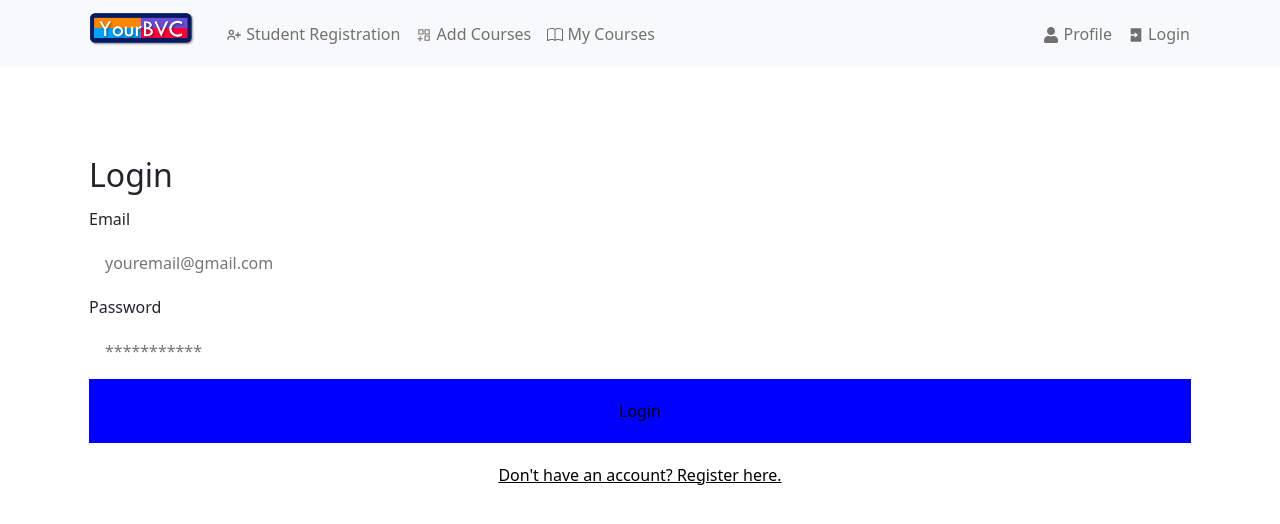
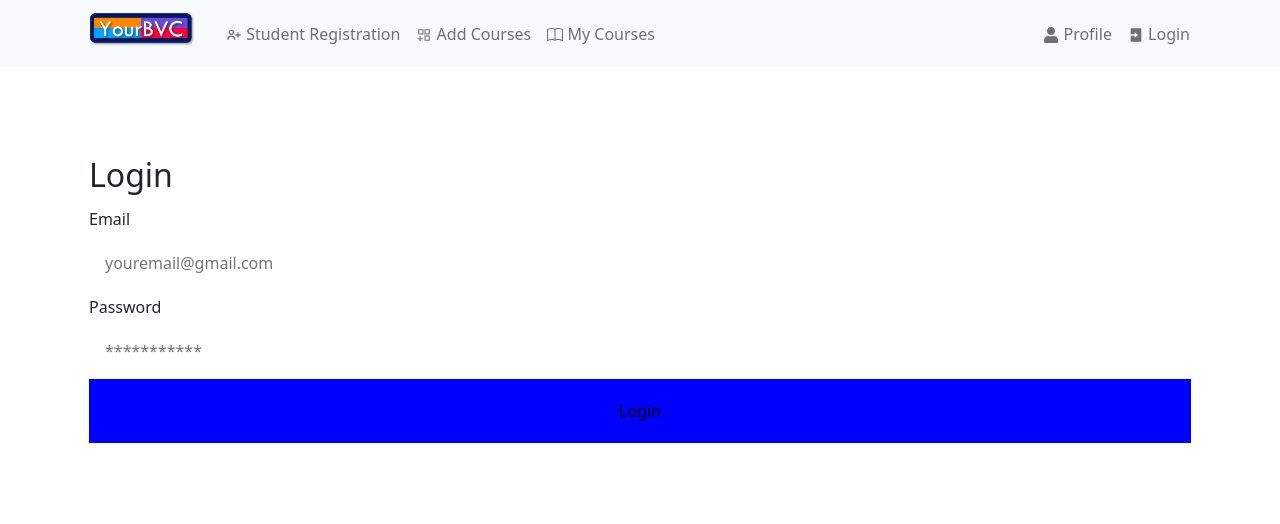
Before and after one commit to mnreettoor/webprogramming, a React (Create React App) app in the folder courseproject/: page / in a window 1280 px wide. Shown: the top 524 px of the page. Built offline with nearby package versions, Linux system fonts and the light colour scheme; the HTML template or start-up script is replaced by a standard one.

Commit message:
UseLocation

```diff
--- a/courseproject/src/Pages/Login.js
+++ b/courseproject/src/Pages/Login.js
@@ -1,21 +1,23 @@
 import React, {useState} from "react";
 import { useNavigate } from "react-router-dom";
 import students from "../JSON/students.json"
+import {Link} from "react-router-dom";
 
 // Abdul
-export const Login = (props) => {
+const Login = ({setUser}) => {
     const navigate = useNavigate();
     const[email, setEmail] = useState('');
     const[password, setPassword] = useState('');
+
     const handleSubmit = (e) =>{
-
         e.preventDefault();
         if(students.some(e => e.email == email) && students.some(e => e.password == password)) {
-            navigate("../Profile");
+            navigate("../Profile", {state:{email}});
         } else {
             alert("The user and password are not in our database")
         }
     }
+
 
     return(
         <div className="auth-form-container">
@@ -26,10 +28,13 @@ export const Login = (props) => {
                 <label htmlfor="password">Password</label>
                 <input value={password} onChange={(e) => setPassword(e.target.value)} type="password" placeholder="***********" id="password" name="password" />
                 <button type="submit" onClick={handleSubmit}>Login</button>
+
             </form>
-            <button className="link-btn" onClick={() => props.onFormSwitch('register')}>Don't have an account? Register here.</button>
+            {/*<button className="link-btn" onClick={() => props.onFormSwitch('register')}>Don't have an account? Register here.</button>*/}
 
 
        </div>
     )
 }
+
+export default Login
--- a/courseproject/src/Pages/MyCourses.js
+++ b/courseproject/src/Pages/MyCourses.js
@@ -7,10 +7,10 @@ import courses from '../JSON/courses.json';
 
 // Dario
 const MyCourses = ()=>{
+
     const [myCourses, setMyCourses] = useState(mycourses)
     const studentId = 1001;
     const student = myCourses.find(student => student.studentId === studentId)
-
     const handleDropCourse = (id) => {
         //setMyCourses(
             student.courses.splice(id,1)
--- a/courseproject/src/Pages/Profile.js
+++ b/courseproject/src/Pages/Profile.js
@@ -4,17 +4,20 @@ import mypic from '../Images/profilePic3.jpg'
 import Image from 'react-bootstrap/Image'
 import Button from 'react-bootstrap/Button';
 import Card from 'react-bootstrap/Card';
-
 import { MdPerson } from "react-icons/md";
 import { MdAlternateEmail } from "react-icons/md";
 import { MdPermDeviceInformation } from "react-icons/md";
 import { MdLibraryAdd } from "react-icons/md";
 import studentsJSON from "../mycoursesDaniel.json"
+import {useLocation} from 'react-router-dom';
 
 
 
 // Daniel
-const Profile = (props) => {
+const Profile = () => {
+    const location = useLocation();
+    console.log(location);
+
     let student = studentsJSON.find((student)=>student.studentId == 1003) //insted of 1001 we will pass props.id
     const [studentInfo, setStudentInfo]= useState({
         studentId:student.studentId ,
@@ -23,7 +26,6 @@ const Profile = (props) => {
         email:student.email,
         cousrse: student.courses
     })
-
 
 
     return (
```
Also changed, not shown: courseproject/src/App.js (+4 -5 lines).
